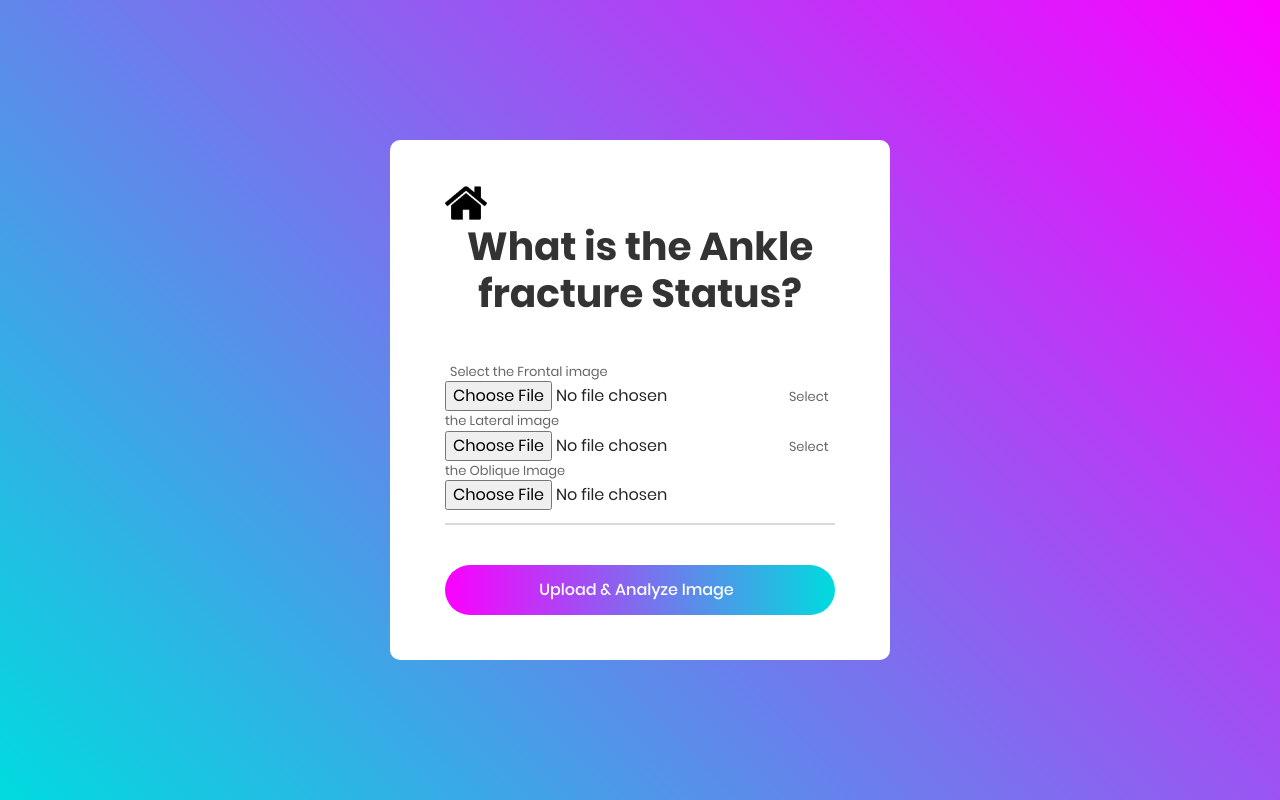
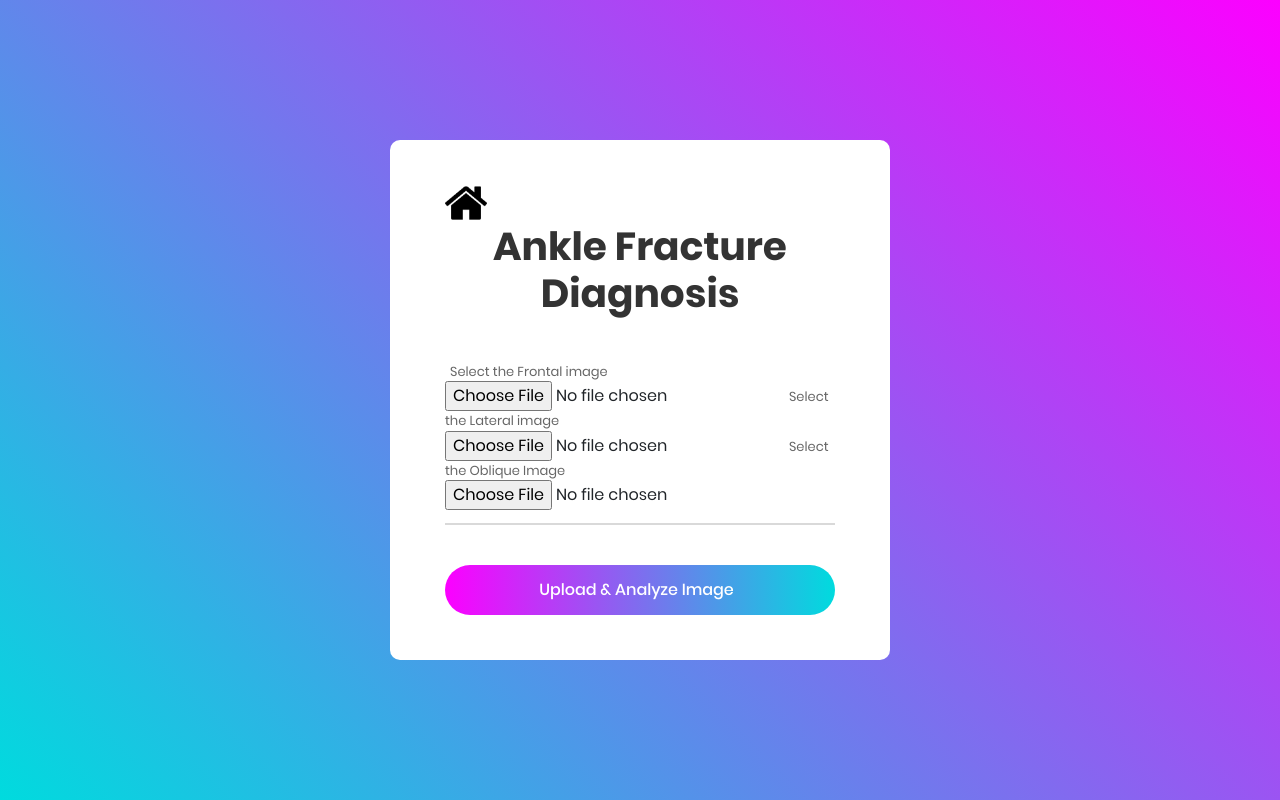
Before and after one commit to RMYazdi/webapp, a plain HTML site: page app/static/index.html in a window 1280 px wide. Drawn offline with Linux system fonts and the light colour scheme; files that its build step writes are made by us from their sources; files whose address does not match are found by name.

Commit message:
Update index.html

```diff
--- a/app/static/index.html
+++ b/app/static/index.html
@@ -28,7 +28,7 @@
 	<div class="container-contact100">
 		<div class="wrap-contact100">
 			<a href="/"><img height="42" width="42" src="static/images/25694.png" ></a>
-			<span class="contact100-form-title">What is the Ankle fracture Status?</span>
+			<span class="contact100-form-title">Ankle Fracture Diagnosis</span>
 			<form class="contact100-form validate-form" action="/upload" method="post" enctype="multipart/form-data">
 				<div class="wrap-input100 validate-input" data-validate = "Valid image file is required: jpeg">
 					<span class="label-input100">Select the Frontal image</span>
```
